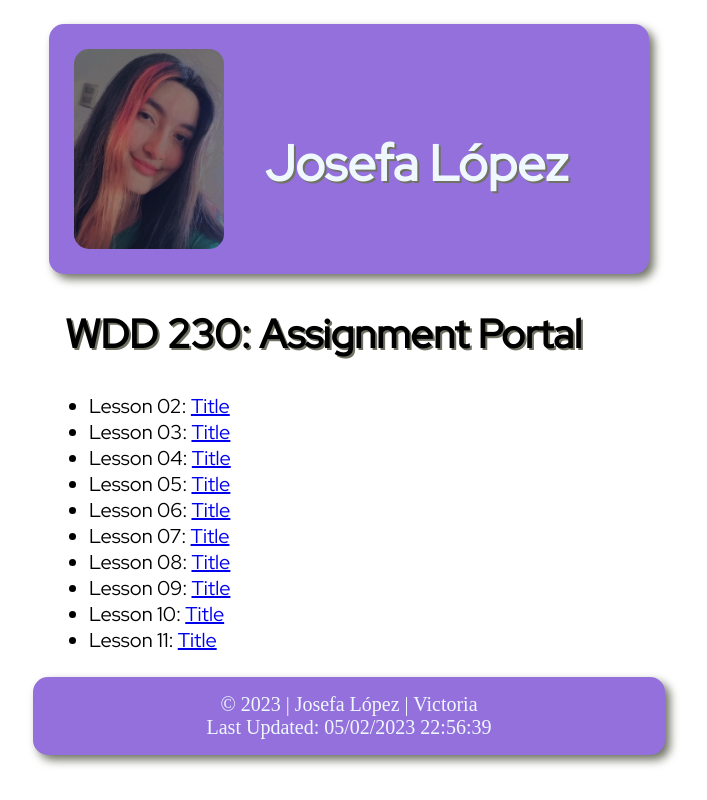
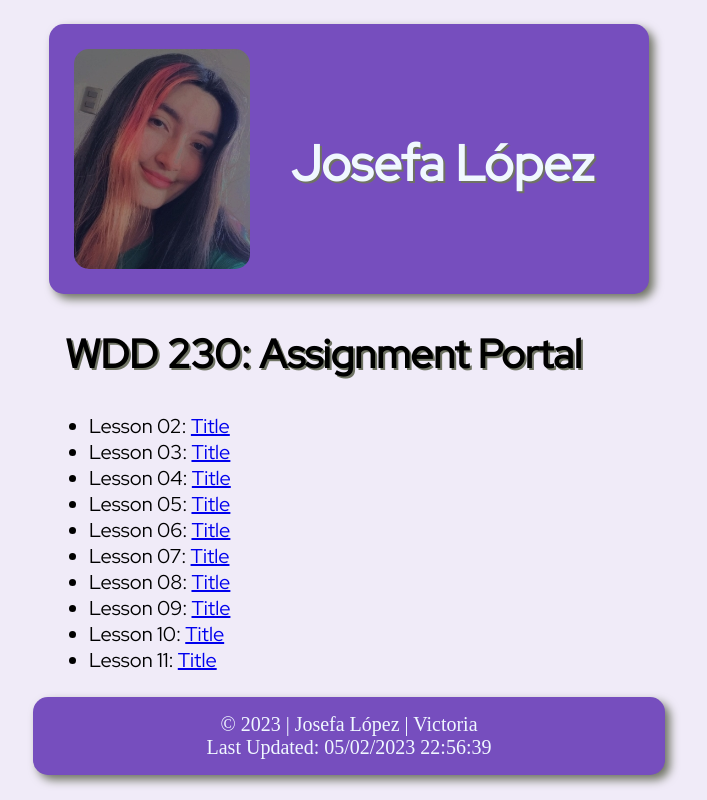
Before and after one commit to web-des-project/wdd230, a plain HTML site: page index.html in a window 1280 px wide. Shown: the whole page, without its empty margins (291-998 px from the left). Drawn offline with Linux system fonts and the light colour scheme.

Commit message:
color contrast fixed

```diff
--- a/styles/style.css
+++ b/styles/style.css
@@ -1,12 +1,14 @@
 @import url('https://fonts.googleapis.com/css2?family=Red+Hat+Display&display=swap');
 
-
+body {
+    background-color: #f0ebf8;
+}
 head {
     display: none;
 }
 header {
     display: flex;
-    background-color: #9370DB;
+    background-color: #764ebe;
     border-radius: 5px 5px 5px 5px;
     border-radius: 15px;
     box-shadow: 5px 5px 10px #6f7364;
@@ -29,14 +31,14 @@ footer {
     padding: 1rem;
     color: aliceblue;
     font-size: 20px;
-    background-color: #9370DB;
+    background-color: #764ebe;
     border-radius: 5px 5px 5px 5px;
     border-radius: 15px;
     box-shadow: 5px 5px 10px #6f7364;
 }
 img {
-    width: 150px;
-    height: 200px;
+    width: 176px;
+    height: 220px;
     border-radius: 15px;
     margin: 25px 25px 25px 25px;
 }
```
